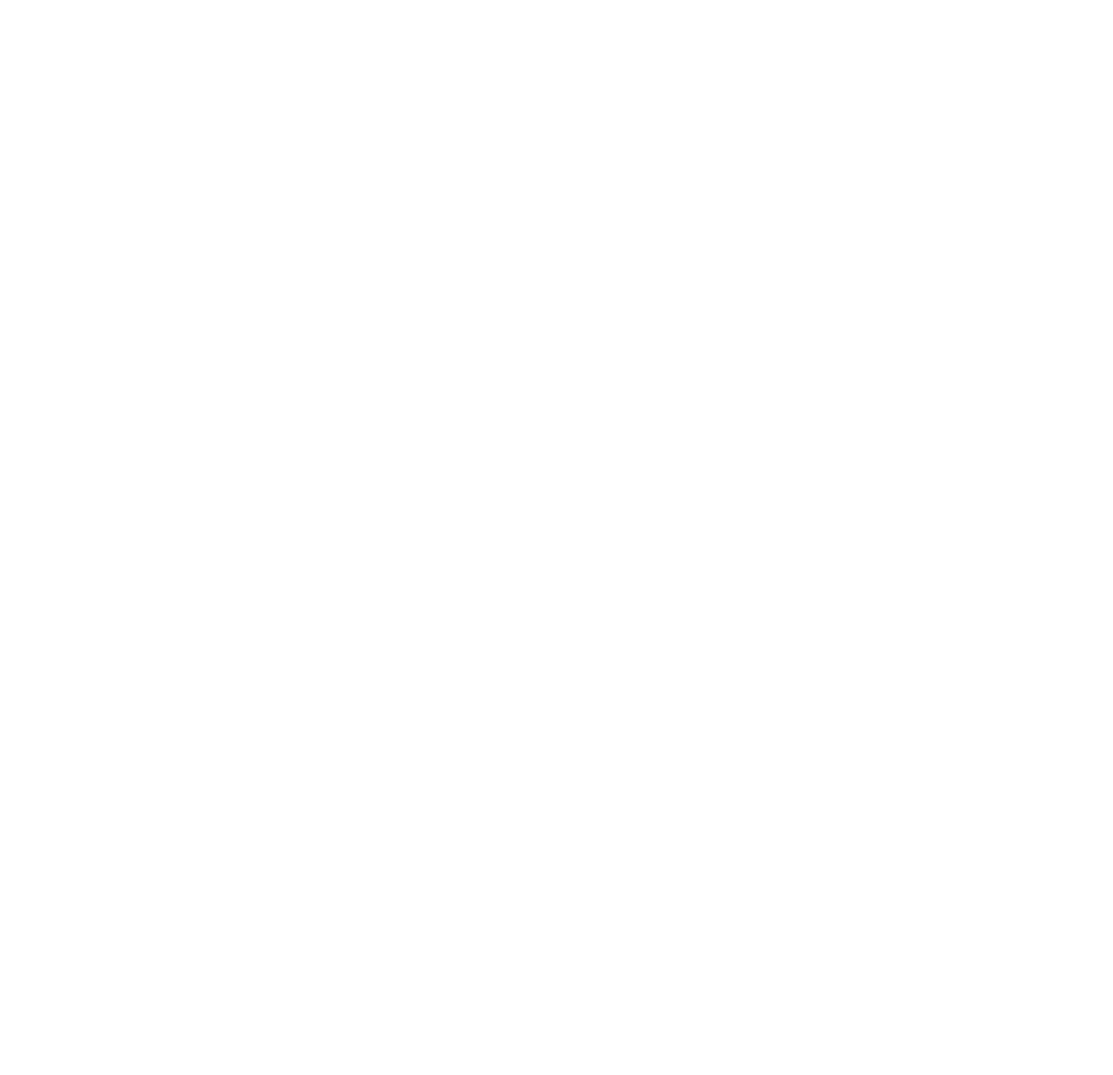
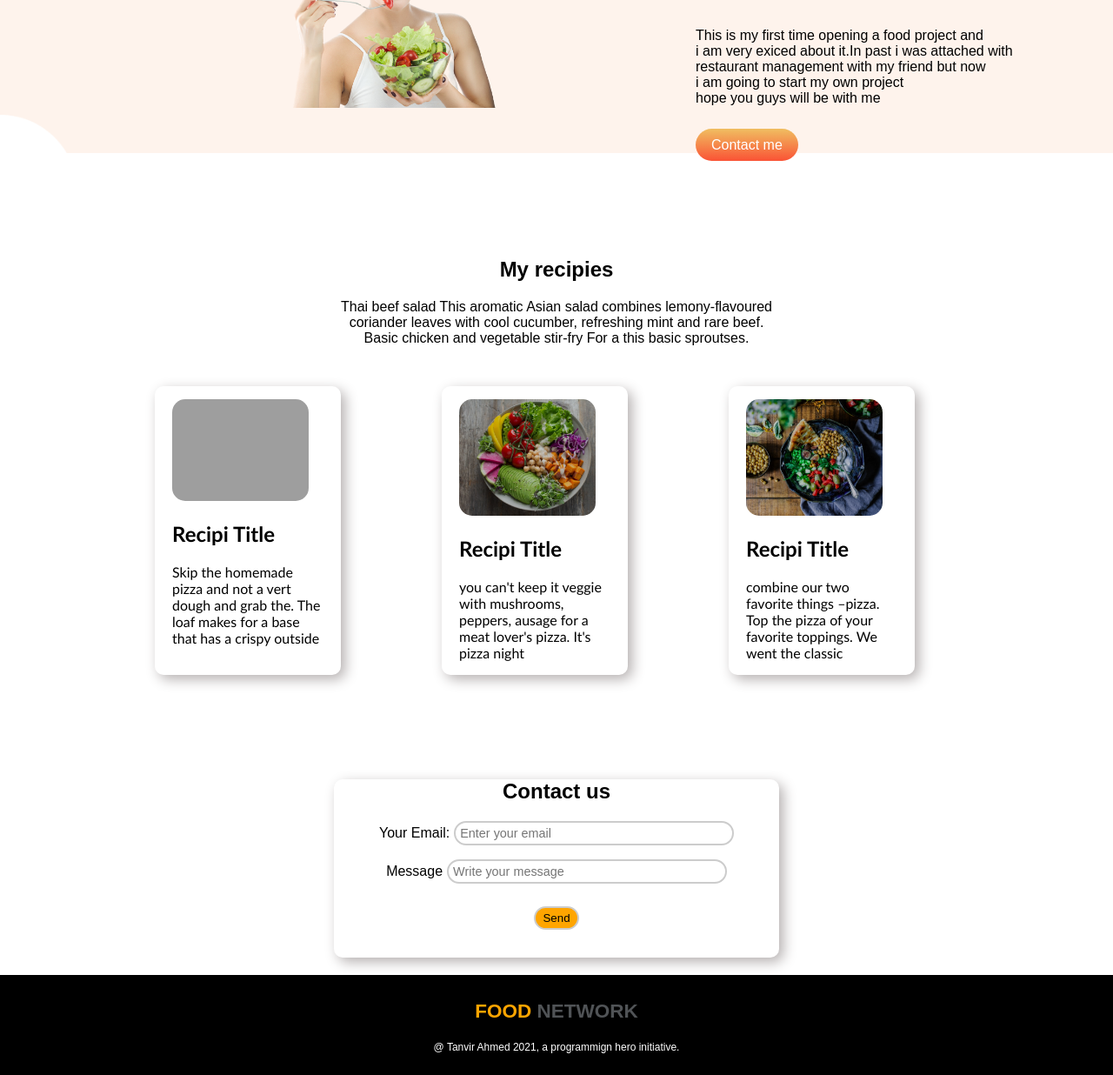
Before and after one commit to tanvir122/food-network, a plain HTML site: page index.html in a window 1280 px wide. Shown: the part 904-2140 px from the top of the page at 87% size. Before the commit the page ends 1012 px from the top, so only its background shows below. Drawn offline with Linux system fonts and the light colour scheme; grey boxes are pictures that could not be loaded; a web font is replaced by a local one.

Commit message:
last commit

```diff
--- a/index.html
+++ b/index.html
@@ -23,7 +23,7 @@
         </div>
 
         <div class="half-width">
-            <img src="images/female/Group 8425.png" alt="">
+            <img src="images/female/Group 8425.png" alt="image of women with food">
         </div>
     </section>
 
@@ -38,11 +38,56 @@
             <p id="new-padding">This is my first time opening a food project and <br> i am very exiced about it.In past i was attached with <br> restaurant management with my friend but now <br> i am going to start my own project <br> hope you guys will be with me</p>
             <a class="link-button" target="_blank" href="https://github.com/">Contact me</a>
         </div>
+    </section >
+        <div class="recipies">
+            <h2>My recipies</h2>
+        <p>Thai beef salad
+            This aromatic Asian salad combines lemony-flavoured <br> coriander  leaves with cool cucumber, refreshing mint and rare beef.<br>Basic chicken and vegetable stir-fry
+            For a this basic sproutses.</p>
+        </div>
+
+    <section class="all-recipiesarea">
+        <div class="flexible-container">
+
+            <div class="onethree-width all-recipies">
+                <img src="images/food/Project Cover7.png" alt="">
+                <h2>Recipi Title</h2>
+                <p>Skip the homemade pizza and not a vert dough and grab the. The loaf makes for a base that has a crispy outside</p>
+            </div>
+
+            <div class="onethree-width all-recipies">
+                <img src="images/food/Project Cover5.png" alt="">
+                <h2>Recipi Title</h2>
+                <p>you can't keep it veggie with mushrooms, peppers, ausage for a meat lover's pizza. It's pizza night</p>
+            </div>
+
+            <div class="onethree-width all-recipies">
+                <img src="images/food/Project Cover8.png" alt="">
+                <h2>Recipi Title</h2>
+                <p>combine our two favorite things –pizza. Top the pizza of your favorite toppings. We went the classic</p>
+            </div>
+
+        </div>
     </section>
 
-    <section>
+    <section >
+        <form >
+            <div class="card">
+                <h2>Contact us</h2>
+            <label for="name">Your Email: </label>
+            <input class="styles" type="text" placeholder="Enter your email"> <br>
+            <label for="name"> Message </label>
+            <input class="styles" type="tel" placeholder="Write your message"> <br>
+            <button class="styles2">Send</button>
+            </div>
+        </form>
+    </section>
 
-    </section>
+</section >
+        <footer>
+        <h2> <span id="food-colour">FOOD</span>  NETWORK</h2>
+        <p> <span id="lastline-colour">@ Tanvir Ahmed 2021, a programmign hero initiative.</span></p>
+ </footer>
 
 </body>
 </html>
--- a/style.css
+++ b/style.css
@@ -7,7 +7,7 @@ body{
     color: orange;
 }
 h1{
-    font-size: 50px;
+    font-size: 65px;
 
 }
 h4{
@@ -42,11 +42,108 @@ h4{
     background-image: url(images/shapes/7.png);
     background-repeat: no-repeat;
     background-size: 100%;
+
 }
+
 .second-image{
     padding-left: 200px;
     padding-top: 20px;
 }
 #new-padding{
-    padding-bottom: 25px;
+    padding-bottom: 20px;
 }
+.recipies{
+    text-align: center;
+    text-align:justify middle ;
+}
+
+.onethree{
+    align-items: center;
+}
+.onethree-width{
+    width: 100%;
+}
+
+.onethree-width img{
+    width: 90%;
+    border-radius: 15px;
+    align-content: center;
+}
+
+.all-recipies{
+    width: 15%;
+    margin-left: 5%;
+    margin-right: 5%;
+    padding-top: 15px;
+    padding-left: 20px;
+    padding-right: 20px;
+    border-radius: 10px;
+    box-shadow: 5px 5px 15px rgb(181, 176, 176);
+    font-family: 'Gill Sans', 'Gill Sans MT', Calibri, 'Trebuchet MS', sans-serif;
+    font-weight: 100;
+}
+
+footer {
+    text-align: center;
+    font-size: 15px;
+    color: rgb(80, 83, 86);
+    background-color: black;
+    padding-top: 10px;
+    padding-bottom: 10px;
+
+    }
+
+.card{
+
+    text-align: center;
+    margin-bottom: 20px;
+    border-radius: 10px;
+    box-shadow: 5px 5px 15px rgb(181, 176, 176);
+    margin-left: 30%;
+    margin-right: 30%;
+    padding-bottom: 1rem;
+
+}
+.card button{
+    margin-top: 10px;
+    background-color: orange;
+}
+#food-colour{
+    color: orange;
+}
+#lastline-colour{
+    color: white;
+    font-size: 12px;
+}
+form{
+    display: inline;
+  width: 24.5%;
+  text-align: center;
+  margin-top: 1rem;
+  margin-bottom: 1rem;
+
+}
+.styles{
+
+  width: 60%;
+  text-align: left;
+  display: inline-block;
+  outline: none;
+  border: 2px solid #ccc;
+  padding: 0.25rem 0.35rem;
+  border-radius: 1rem;
+  margin-bottom: 1rem;
+  font-size: .9rem;
+  color: rgba(0, 0, 0, 0.7);
+}
+
+.styles2{
+
+      width: 10%;
+      text-align: center;
+      border: 2px solid #ccc;
+      padding: 0.25rem 0.35rem;
+      border-radius: 1rem;
+      margin-bottom: 1rem;
+
+      }
```
Also changed, not shown: 2 other files.
